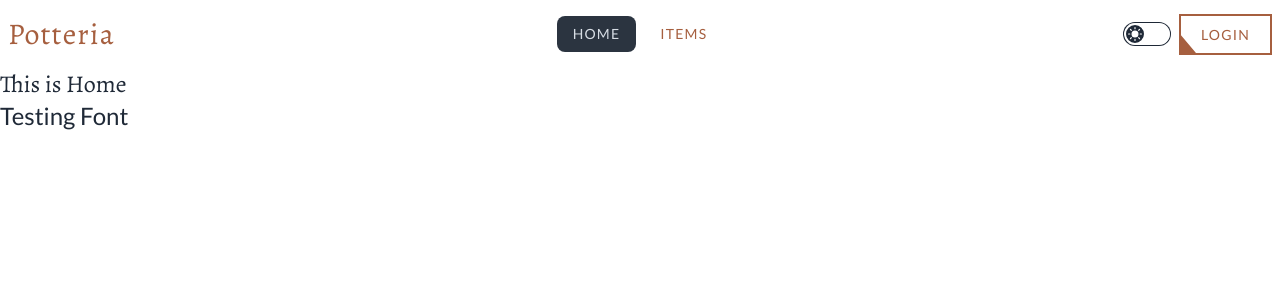
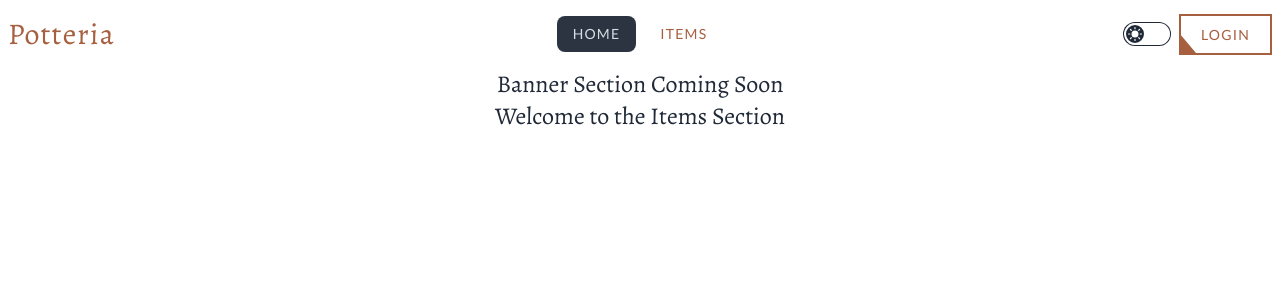
Before and after one commit to NoorTushar/potteria-client, a React (Vite) app: page / in a window 1280 px wide. Shown: the top 300 px of the page. Built offline with nearby package versions, Linux system fonts and the light colour scheme; no server answers.

Commit message:
going to experiment with ItemProvider Tower

```diff
--- /dev/null
+++ b/src/Components/ItemsSection/ItemsSection.jsx
@@ -0,0 +1,9 @@
+const ItemsSection = () => {
+   return (
+      <div>
+         <h3 className="text-2xl text-center">Welcome to the Items Section</h3>
+      </div>
+   );
+};
+
+export default ItemsSection;
--- a/src/Pages/Home/Home.jsx
+++ b/src/Pages/Home/Home.jsx
@@ -1,8 +1,10 @@
+import ItemsSection from "../../Components/ItemsSection/ItemsSection";
+
 const Home = () => {
    return (
       <div>
-         <h3 className="text-2xl">This is Home</h3>
-         <p className="text-2xl">Testing Font</p>
+         <h3 className="text-2xl text-center">Banner Section Coming Soon</h3>
+         <ItemsSection></ItemsSection>
       </div>
    );
 };
```
